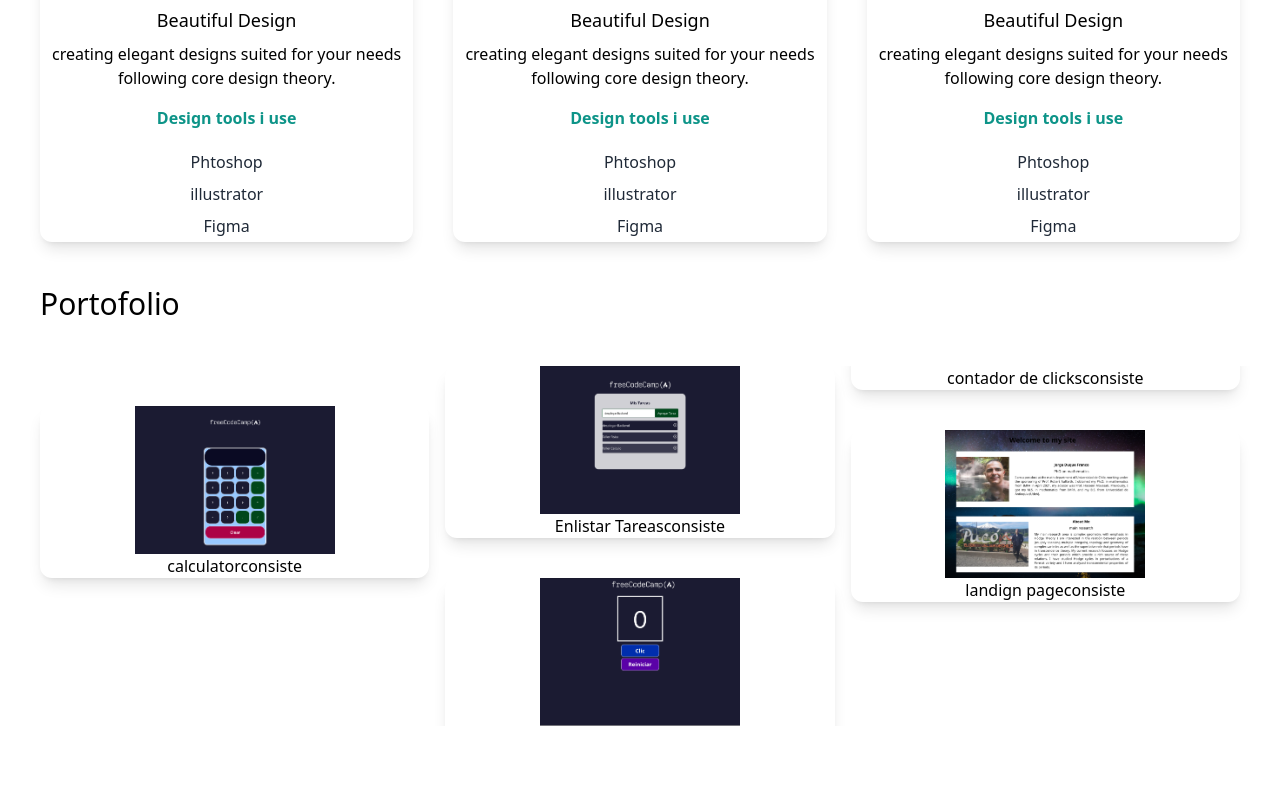
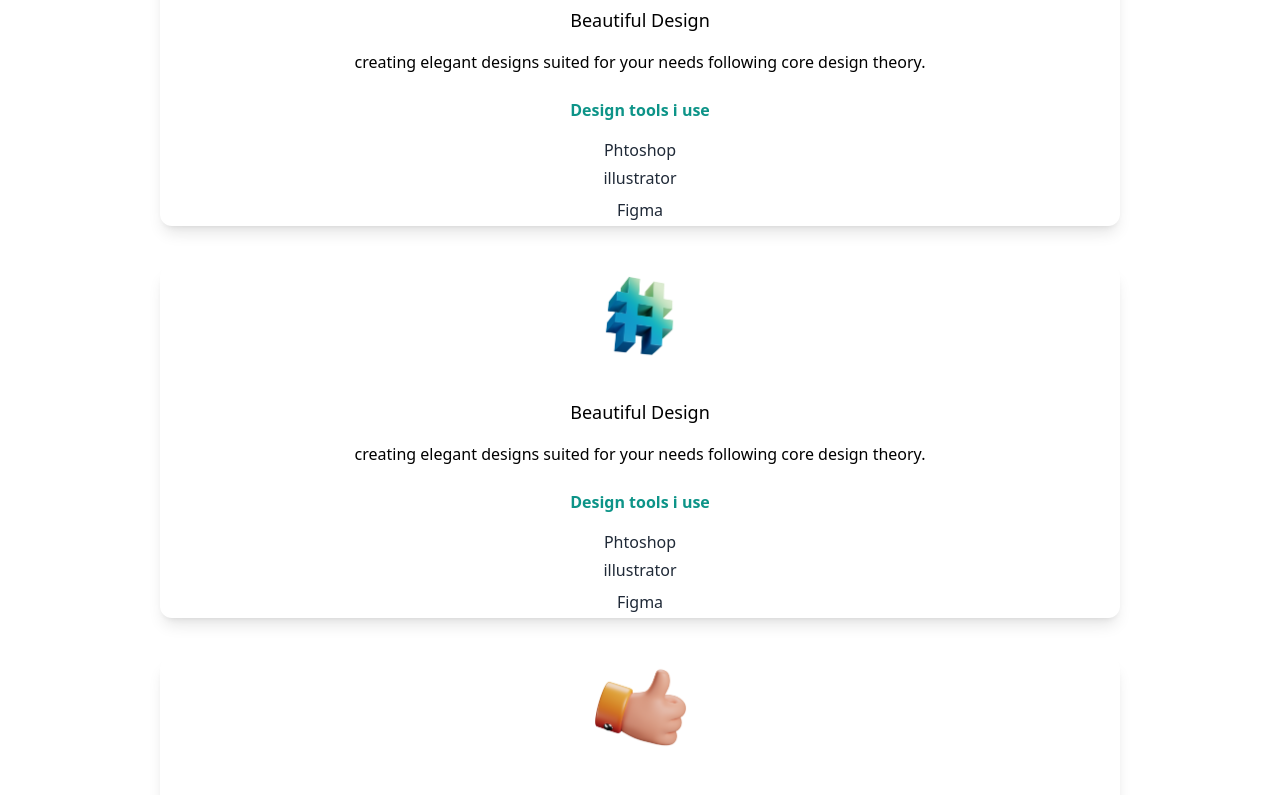
Before and after one commit to lduquef/portfolio, a Next.js app in the folder portfolio/: page / in a window 1280 px wide. Shown: the part 1640-2435 px from the top of the page. Before the commit the page ends 2406 px from the top, so only its background shows below. Built offline with nearby package versions, Linux system fonts and the light colour scheme.

Commit message:
dark mmode full

```diff
--- a/portfolio/src/app/head.tsx
+++ b/portfolio/src/app/head.tsx
@@ -1,7 +1,7 @@
 export default function Head() {
   return (
     <>
-      <title>Create Next App</title>
+      <title>Luis Duque Portofolio</title>
       <meta content="width=device-width, initial-scale=1" name="viewport" />
       <meta name="description" content="Generated by create next app" />
       <link rel="icon" href="/favicon.ico" />
--- a/portfolio/src/app/layout.tsx
+++ b/portfolio/src/app/layout.tsx
@@ -1,5 +1,4 @@
 import './globals.css'
-
 export default function RootLayout({
   children,
 }: {
--- a/portfolio/src/app/page.tsx
+++ b/portfolio/src/app/page.tsx
@@ -1,3 +1,4 @@
+'use client'
 import { Inter } from '@next/font/google'
 import {BsFillMoonStarsFill} from 'react-icons/bs'
 import {AiFillTwitterCircle,AiFillLinkedin,AiFillYoutube} from 'react-icons/ai';
@@ -5,55 +6,66 @@ import "./globals.css"
 import Image from 'next/image';
 import perfil from '../../public/perfil.png';
 import Card from '../componets/Card';
-import web1 from "../../public/web1.png";
 import Web from '../componets/Web';
-const inter = Inter({ subsets: ['latin'] })
+const inter = Inter({ subsets: ['latin'] });
+import React from 'react';
+import Head from './head'
 
 export default function Home() {
+  const [darkMode,setDarkmode] = React.useState(false);
   return (
-    <main className="bg-white px-10">
+    <div className= {darkMode? "dark":""}>
+    <Head/>
+    <main className="bg-white px-9 md:px-20 lg:px-40 dark:bg-[#13005A]">
+
       <section className="min-h-screen max-w-md mx-auto">
         <nav className="py-10 mb-12 flex justify-between">
-          <h1 className="text-xl font-burtons">developedbyed</h1>
+          <h1 className="text-xl font-burtons dark:text-teal-100">developedbyed</h1>
             <ul className="flex items-center">
               <li>
-                <BsFillMoonStarsFill className="cursor-pointer text-3xl"/>
+                <BsFillMoonStarsFill onClick={()=>setDarkmode(!darkMode)} className="cursor-pointer text-3xl dark:text-gray-400"/>
               </li>
               <li>
-              <a className="bg-gradient-to-r  from-cyan-500 to-teal-300 text-white px-4 py-2 rounded-md" href = "#"> Resume</a>
+                {darkMode ? (<a className="bg-gradient-to-r  from-[#3C2C75] to-gray-800 text-white px-4 py-2 rounded-md" href = "#"> Resume</a>)
+                :(<a className="bg-gradient-to-r  from-cyan-500 to-teal-300 text-white px-4 py-2 rounded-md" href = "#"> Resume</a>) }
+
               </li>
             </ul>
         </nav>
         <div className="text-center p-10 align-middle">
-          <h2 className="text-5xl py-2 text-teal-600 font-medium md:text-6xl">Luis Santiago Duque Franco</h2>
-          <h3 className="text-2xl py-2 md:text-3xl">developer and designer</h3>
-          <p className="text-lg py-5 leading-8 text-gray-800 md:text-xl max-w-lg mx-auto">
+          <h2 className="text-5xl py-2 text-teal-600 font-medium md:text-6xl dark:text-teal-500">Luis Santiago Duque Franco</h2>
+          <h3 className="text-2xl py-2 md:text-3xl dark:text-gray-300">developer and designer</h3>
+          <p className="text-lg py-5 leading-8 text-gray-800 md:text-xl max-w-lg mx-auto dark:text-gray-400">
             freelancer providing services for programmin needs. Join me down below and let{"'"}s get cracking!</p>
           <div className = "text-5xl flex justify-center gap-y-2 py-3 ">
             <AiFillTwitterCircle className = "  text-blue-600"/>
             <AiFillLinkedin className = " text-blue-900"/>
             <AiFillYoutube className = " text-red-600"/>
           </div>
-          <div className="mx-auto  bg-gradient-to-b from-teal-500 rounded-full w-80 h-80 mt-20 overflow-hidden md:h-96 md:w-96">
+          {darkMode? ( <div className="mx-auto  bg-gradient-to-b from-[#25175a] to-indigo-300 rounded-full w-80 h-80 mt-20 overflow-hidden md:h-96 md:w-96">
             <Image className = "mx-auto" src={perfil} alt="foto de perfil"/>
-          </div>
+          </div>):
+          (<div className="mx-auto  bg-gradient-to-b from-teal-500 rounded-full w-80 h-80 mt-20 overflow-hidden md:h-96 md:w-96">
+            <Image className = "mx-auto" src={perfil} alt="foto de perfil"/>
+          </div>)}
+
         </div>
       </section>
       {/* *-------------------------* */}
-      <section  className="text-center mx-auto "   >
+      <section  className="text-center mx-auto  "   >
         <div className="text-center  mx-auto">
-          <h3 className="text-3xl py-1 font-semibold text-center bx-auto">Services I Offer</h3>
-          <p className="text-justify text-md py-2 leading-8 text-gray-800 max-w-lg mx-auto">
+          <h3 className="text-3xl py-1 font-semibold text-center bx-auto dark:text-gray-300">Services I Offer</h3>
+          <p className="text-justify text-md py-2 leading-8 text-gray-800 max-w-lg mx-auto dark:text-gray-400">
             Since the beginning of my journey as a freelance
-            <span className="text-teal-500"> designer</span> and developer. I{"'"}ve done remote work for agencies consulted for <span className="text-teal-500">startups</span> and collaborated whit a talend people to create digital products for both business and consumer use
+            <span className="text-teal-500 dark:text-gray-400"> designer</span> and developer. I{"'"}ve done remote work for agencies consulted for <span className="text-teal-500">startups</span> and collaborated whit a talend people to create digital products for both business and consumer use
           </p>
-          <p className="text-justify text-md py-2 leading-8 text-gray-800 max-w-lg mx-auto">
+          <p className="text-justify text-md py-2 leading-8 text-gray-800 max-w-lg mx-auto dark:text-gray-400">
             I offer from a wide range of
-            <span className="text-teal-500"> services</span>
+            <span className="text-teal-500 dark:text-gray-400"> services</span>
             ,including brand design, programming and teaching.
           </p>
         </div>
-        <div className = "lg:flex gap-10 mx-auto">
+        <div className = "text-center lg :flex gap-10 mx-auto">
         <Card image='design'
         title='Beautiful Design'
         parrafo="creating elegant designs suited for your needs following core design theory."
@@ -77,14 +89,15 @@ export default function Home() {
         />
         </div>
       </section>
-      <div>
+      <div className="text-center">
           <h3  className="text-3xl py-1">Portofolio</h3>
       </div>
-      <section className="md:columns-3 sm:columns-1 place-content-between py-5 my-5">
+      <section className="flex flex-col gap-10 py-10 lg:flex-row lg:flex-wrap">
         <Web
         name = 'web1'
         title='calculator'
         parrafo = 'consiste'
+
         />
         <Web
         name = 'web2'
@@ -103,5 +116,6 @@ export default function Home() {
         />
       </section>
     </main>
+    </div>
   )
 }
--- a/portfolio/src/componets/Card.tsx
+++ b/portfolio/src/componets/Card.tsx
@@ -9,21 +9,23 @@ type CardProps = {
   p1:string,
   p2:string,
   p3:string,
+
 };
 
 function Card({ image , title ,parrafo ,p1,p2,p3}:CardProps) {
+
   return (
   <>
-  <div className=" text-center shadow-lg rounded-xl my-10">
+  <div className=" text-center shadow-lg rounded-xl my-10 mx-auto dark:bg-[#431870] dark:shadow-[#25175a]">
   <Image  className="mx-auto" src={require(`../../public/${image}.png`)} alt={image} width={100} height={100}/>
-  <h3 className="text-lg font-medium pt-8 pb-2">{title}</h3>
-  <p>
+  <h3 className="text-lg  font-medium pt-8 pb-2 dark:text-gray-400">{title}</h3>
+  <p className="py-2 isdarkmode:text-gray-300 dark:text-gray-400">
     {parrafo}
   </p>
-  <h4 className=" font-semibold py-4 text-teal-600">Design tools i use</h4>
-  <p className="text-gray-800 py-1"> {p1}</p>
-  <p className="text-gray-800 py-1">{p2}</p>
-  <p className="text-gray-800 py-1">{p3}</p>
+  <h4 className=" font-semibold py-4 text-teal-600 dark:text-[#13005A]">Design tools i use</h4>
+  <p className="text-gray-800 dark:text-gray-400"> {p1}</p>
+  <p className="text-gray-800 dark:text-gray-400 py-1">{p2}</p>
+  <p className="text-gray-800 dark:text-gray-400 py-1">{p3}</p>
 
   </div>
 </>)
--- a/portfolio/src/componets/Web.tsx
+++ b/portfolio/src/componets/Web.tsx
@@ -4,13 +4,19 @@ import Image from "next/image";
 
 function Web(props: { name: string; title: string; parrafo: string; }) {
   return(
-    <>
-      <div className="text-center shadow-lg rounded-xl my-10">
-      <Image  className="mx-auto" src={require(`../../public/${props.name}.png`)} alt={props.name} width={200} height={200}/>
-      {props.title}
-      {props.parrafo}
+    <div className="basis-1/3 flex-1 dark:bg-[#462BA6]  dark:shadow-[#3C2C75] shadow-lg rounded-xl">
+      <div className="text-center s my-10 ">
+      <Image
+        src={require(`../../public/${props.name}.png`)}
+        className="mx-auto  rounded-lg object-cover"
+        alt={props.name}
+
+        />
+        <h1 className="dark:text-teal-500">{props.title}</h1>
+        <span className="dark:text-gray-300">{props.parrafo}</span>
+
       </div>
-    </>
+    </div>
   )
 };
 
--- a/portfolio/tailwind.config.js
+++ b/portfolio/tailwind.config.js
@@ -1,5 +1,6 @@
 /** @type {import('tailwindcss').Config} */
 module.exports = {
+  darkMode : "class",
   content: [
     "./src/**/*.{html, js, ts, vue}",
     "./src/**/*",
```
